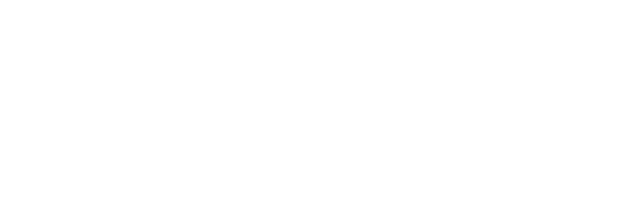
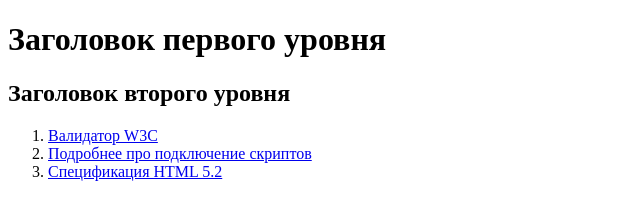
Before and after one commit to IvanTsvetkov-dev/task-html, a website: page src/index.html in a window 1280 px wide. Shown: the whole page, without its empty margins (0-640 px from the left). Drawn offline with Linux system fonts and the light colour scheme.

Commit message:
Задание по HTML

```diff
--- a/src/index.html
+++ b/src/index.html
@@ -1,7 +1,23 @@
-<!DOCTYPE html>
+<!doctype html>
 <html lang="en">
     <head>
         <title>HTML</title>
     </head>
-    <body></body>
+    <body>
+        <h1>Заголовок первого уровня</h1>
+        <h2>Заголовок второго уровня</h2>
+        <ol>
+            <li><a href="Валидатор W3C">Валидатор W3C</a></li>
+            <li>
+                <a href="https://learn.javascript.ru/script-async-defer"
+                    >Подробнее про подключение скриптов</a
+                >
+            </li>
+            <li>
+                <a href="https://html.spec.whatwg.org/"
+                    >Спецификация HTML 5.2</a
+                >
+            </li>
+        </ol>
+    </body>
 </html>
```
Also changed, not shown: 1 other file.
